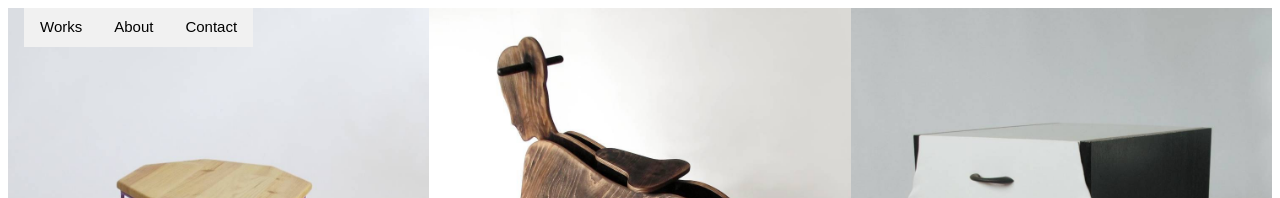
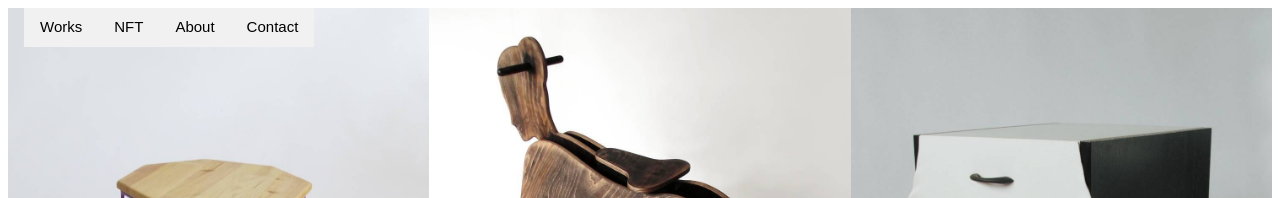
Before and after one commit to kinklure/jakubik.art, a Jekyll site: the page built from index.html, in a window 1280 px wide. Shown: the top 198 px of the page. Built offline with Jekyll 4.4.1, drawn with Linux system fonts in a browser that asks for light colours.

Commit message:
Update header.html

```diff
--- a/_includes/header.html
+++ b/_includes/header.html
@@ -1,5 +1,6 @@
 <header class="jx-container jx-padding">
 <a href="/" class="jx-left jx-button jx-light-grey">Works</a>
+<a href="https://opensea.io/Kinkualize" class="jx-left jx-button jx-light-grey">NFT</a>
 <a href="about.html" class="jx-left jx-button jx-light-grey">About</a>
 <a href="contact.html" class="jx-left jx-button jx-light-grey">Contact</a>
 </header>
```
